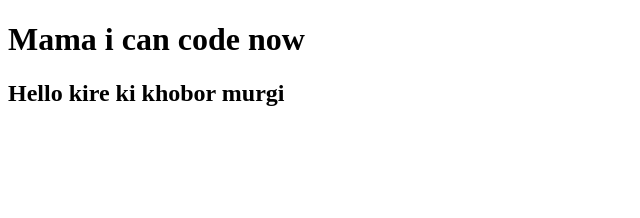
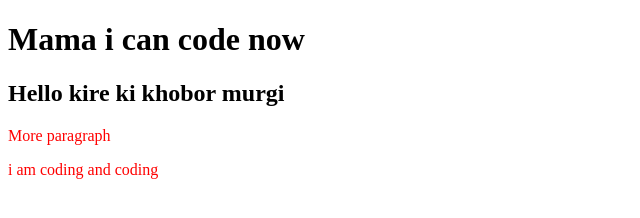
Before and after one commit to afridi-hasan-22/my-second-repo, a plain HTML site: page index.html in a window 1280 px wide. Shown: the whole page, without its empty margins (0-640 px from the left). Drawn offline with Linux system fonts and the light colour scheme.

Commit message:
Abaro add koirchi

```diff
--- a/index.html
+++ b/index.html
@@ -5,9 +5,12 @@
   <meta http-equiv="X-UA-Compatible" content="IE=edge">
   <meta name="viewport" content="width=device-width, initial-scale=1.0">
   <title>My Second Repo</title>
+  <link rel="stylesheet" href="style.css">
 </head>
 <body>
   <h1> Mama i can code now</h1>
   <h2>Hello kire ki khobor murgi</h2>
+  <p>More paragraph</p>
+  <p>i am coding and coding</p>
 </body>
 </html>
--- /dev/null
+++ b/style.css
@@ -0,0 +1,3 @@
+p{
+  color: red;
+}
```
